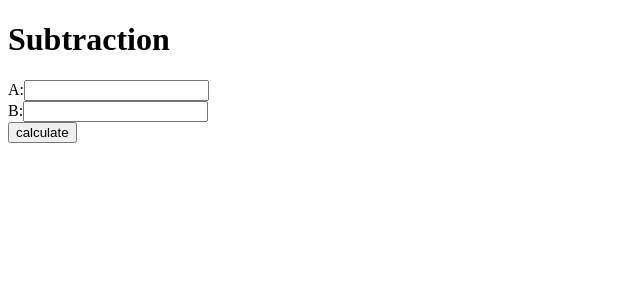
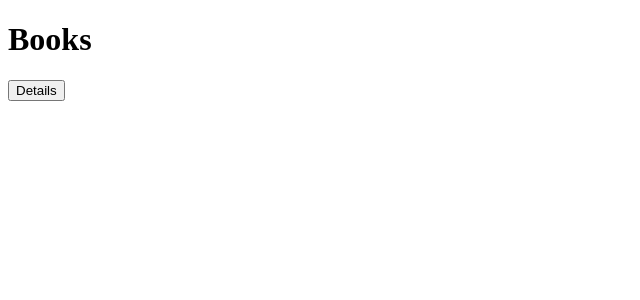
Before and after one commit to codersachin123/myreact, a React (Create React App) app: page / in a window 1280 px wide. Shown: the top 300 px of the page, without its empty margins (0-640 px from the left). Built offline with nearby package versions, Linux system fonts and the light colour scheme.

Commit message:
ejs component

```diff
--- a/src/App.js
+++ b/src/App.js
@@ -1,9 +1,9 @@
-import Subtraction from "./components/subtraction";
+import Books from "./components/books";
 function App() {
     return (
 <div className="App">
-    <h1>Subtraction</h1>
-    <Subtraction></Subtraction>
+    <h1>Books</h1>
+    <Books></Books>
     </div>
     )
 }
--- /dev/null
+++ b/src/components/books.js
@@ -0,0 +1,48 @@
+import React, { useState } from "react";
+
+const Books = () => {
+  const [booksData, setBooksData] = useState(null);
+  const [error, setError] = useState('');
+
+  const fetchBooks = async () => {
+    const url = `http://localhost:1213/url`;
+    console.log(url);
+    try {
+      const response = await fetch(url);
+
+      if (!response.ok) {
+        throw new Error(`Error: ${response.status} - ${response.statusText}`);
+      }
+
+      const data = await response.json();
+      console.log(data);
+      setBooksData(data);
+      setError('');
+    } catch (error) {
+      console.error('Error fetching data:', error);
+      setError(error.message);
+      setBooksData(null);
+    }
+  };
+
+  return (
+    <div>
+      <button onClick={fetchBooks}>Details</button>
+      {error && <p>Error: {error}</p>}
+      {booksData && (
+        <div>
+          <h2>Books:</h2>
+          <ul>
+            {booksData.map((book, index) => (
+              <li key={index}>
+                <strong>{book.name}</strong> - ${book.price}
+              </li>
+            ))}
+          </ul>
+        </div>
+      )}
+    </div>
+  );
+};
+
+export default Books;
--- a/src/components/subtraction.js
+++ b/src/components/subtraction.js
@@ -8,7 +8,8 @@ const Subtraction = () => {
     const [result, setResult] = useState(null);
     const fetchTransfer = async (event) => {
         event.preventDefault();
-        const url = `http://127.0.0.1:1213/?A=${A}&B=${B}`;
+        const url = `http://127.0.0.1:1213
+        /?A=${A}&B=${B}`;
         console.log(url);
         setLoading(true);
         try {
```
